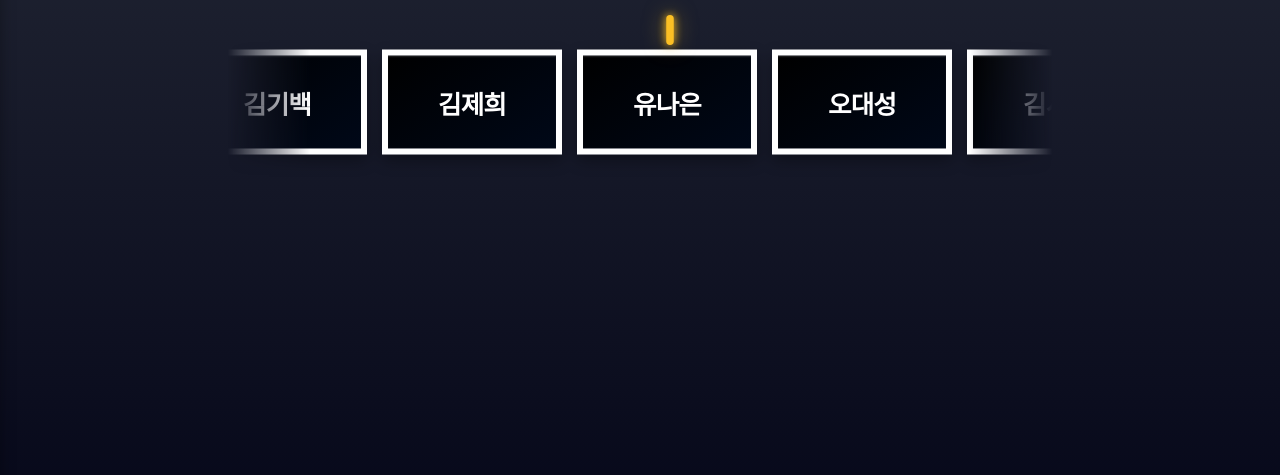
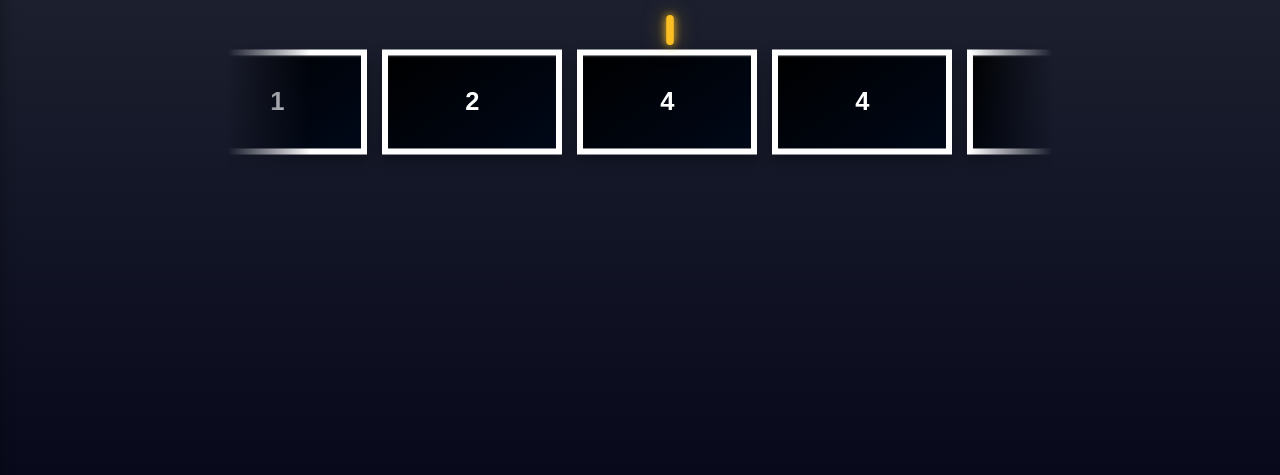
Before and after one commit to ohreyong/roulette, a plain HTML site: page index.html in a window 1280 px wide. Shown: the part 129-604 px from the top of the page. Drawn offline with Linux system fonts and the light colour scheme.

Commit message:
Add files via upload

```diff
--- a/index.html
+++ b/index.html
@@ -35,7 +35,7 @@
 
         const tickSound = new Audio("./rouletteSound.MP3");
         tickSound.volume = 1.0;
-        let itemlistOGText = '김기백,김민근,김서영,김시온,김예은,김제희,김준서,박효은,심주완,오대성,유나은,이도경,이서현,이석준,이세한,이지민,이지윤,전은수,정주복,조도현,채서현,최선,최선웅,황동현,황윤정,황정우';
+        let itemlistOGText = '1,2,3,4,5,6,7,8,9';
         let savedList = localStorage.getItem("rouletteList");
 
         if (savedList !== null) {
```
